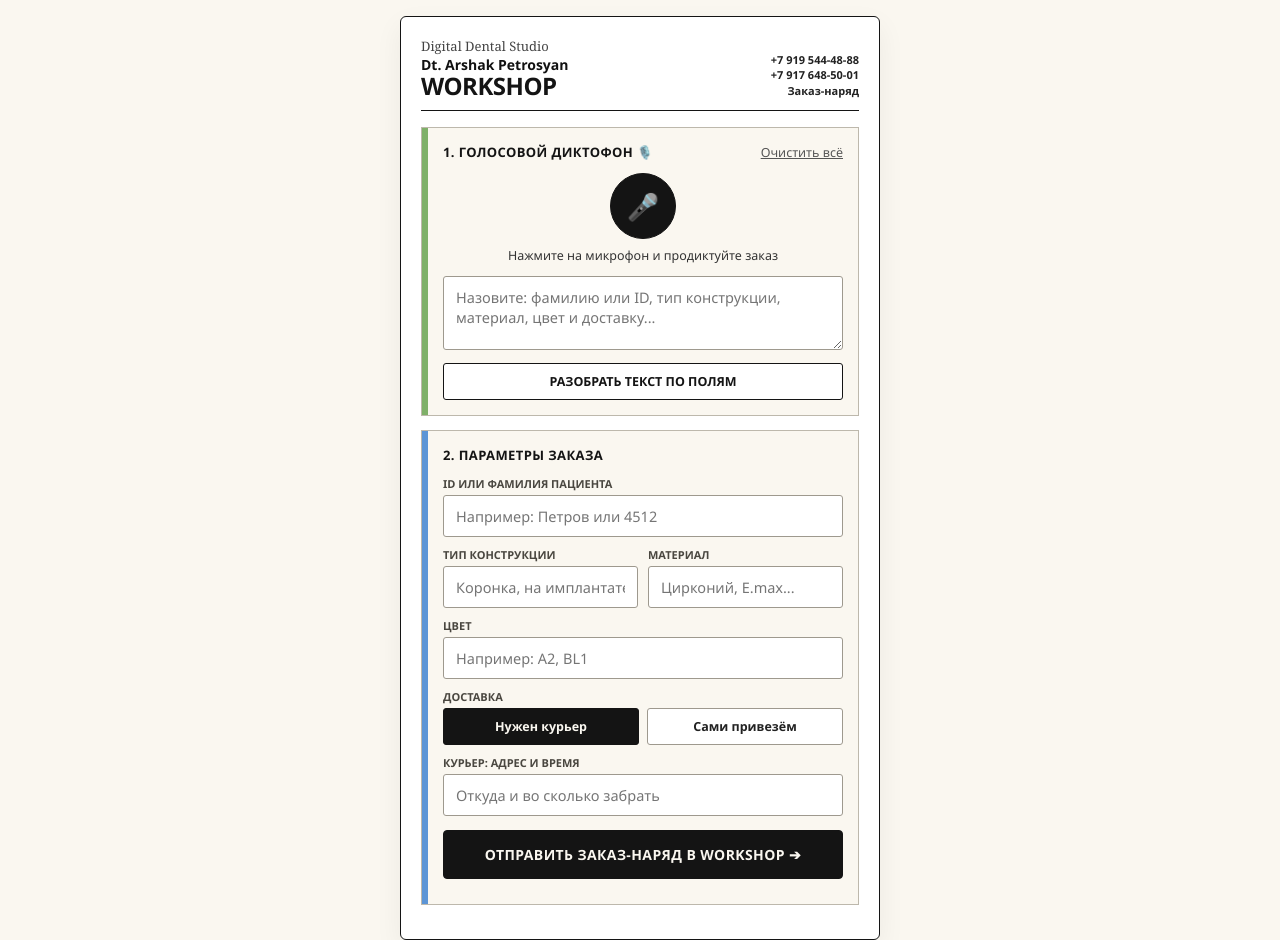
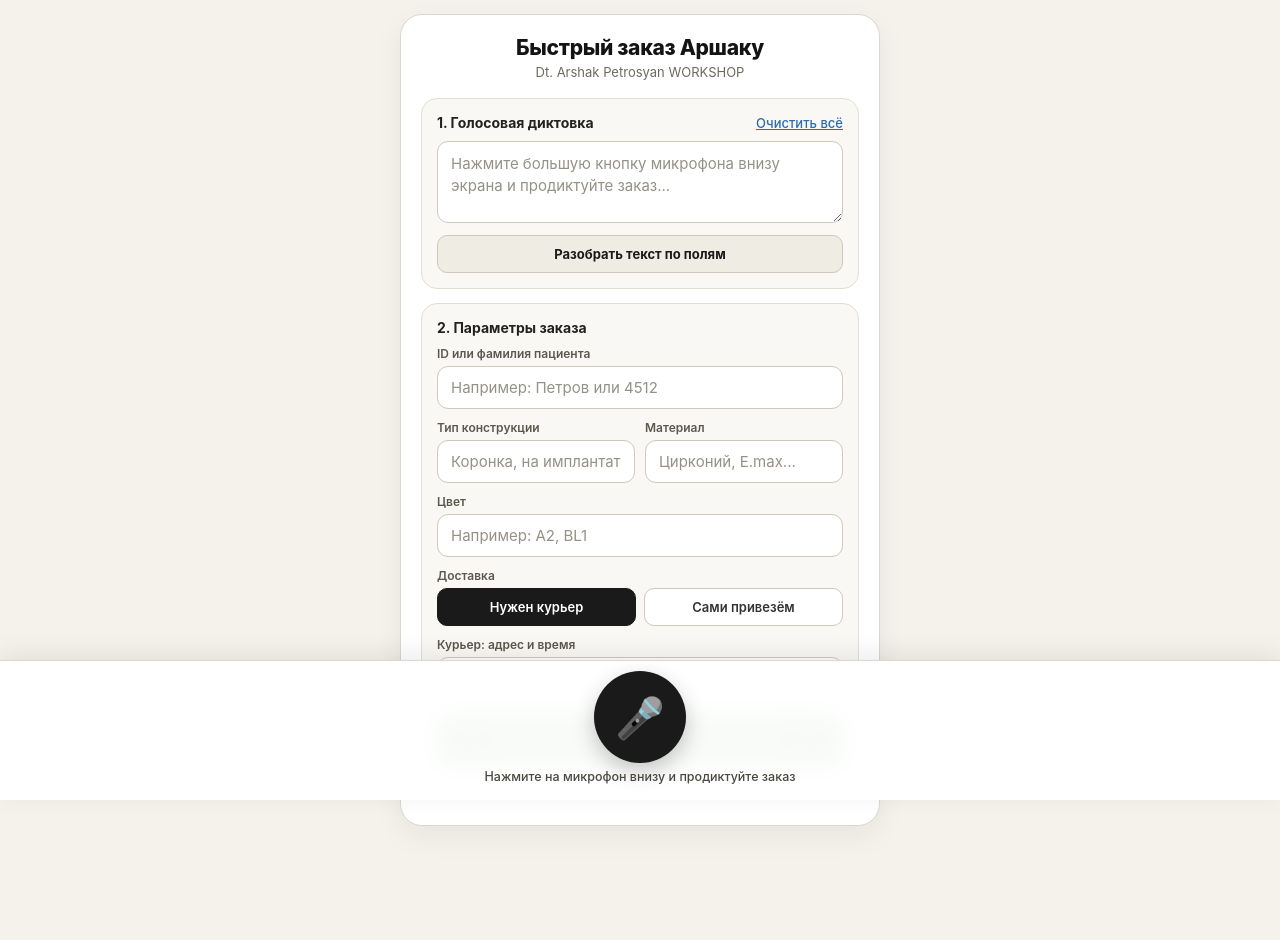
Before and after one commit to dtarshak3d-cloud/Zakaz, a plain HTML site: page index.html in a window 1280 px wide. Drawn offline with Linux system fonts and the light colour scheme.

Commit message:
Update index.html

```diff
--- a/index.html
+++ b/index.html
@@ -3,57 +3,46 @@
 <head>
   <meta charset="UTF-8">
   <meta name="viewport" content="width=device-width, initial-scale=1.0">
-  <title>Dt. Arshak Petrosyan WORKSHOP — Заказ</title>
+  <title>Быстрый заказ Аршаку</title>
   <style>
-    * { box-sizing: border-box; font-family: "Segoe UI", -apple-system, BlinkMacSystemFont, Roboto, sans-serif; }
-    body { margin: 0; padding: 16px; background: #FAF7F0; color: #141414; min-height: 100vh; display: flex; justify-content: center; align-items: flex-start; }
-    .app { width: 100%; max-width: 480px; background: #FFFFFF; border: 1.5px solid #141414; border-radius: 6px; padding: 20px; box-shadow: 0 10px 28px rgba(0,0,0,0.06); }
-    .brand { border-bottom: 1.5px solid #141414; padding-bottom: 12px; margin-bottom: 16px; display: flex; justify-content: space-between; align-items: flex-end; }
-    .brand-sub { font-family: Georgia, "Times New Roman", serif; font-size: 13px; color: #444; }
-    .brand-name { font-size: 14px; font-weight: 700; color: #111; }
-    .brand-logo { font-size: 24px; font-weight: 900; letter-spacing: -0.5px; line-height: 1; text-transform: uppercase; }
-    .brand-phones { text-align: right; font-size: 11px; line-height: 1.4; font-weight: 600; color: #222; }
-    .card { background: #FAF7F0; border: 1px solid #BDB8AC; padding: 15px 15px 15px 21px; margin-bottom: 14px; position: relative; }
-    .card::before { content: ""; position: absolute; left: 0; top: 0; bottom: 0; width: 6px; background: #7FB069; }
-    .card.blue::before { background: #5C95D6; }
-    .card-head { display: flex; justify-content: space-between; align-items: center; margin-bottom: 12px; font-weight: 800; font-size: 13px; text-transform: uppercase; letter-spacing: 0.4px; }
-    .clear-btn { background: none; border: none; color: #555; text-decoration: underline; cursor: pointer; font-size: 12.5px; padding: 0; }
-    .mic-wrap { display: flex; flex-direction: column; align-items: center; margin: 6px 0 12px; }
-    .mic-btn { width: 66px; height: 66px; border-radius: 50%; border: 1.5px solid #141414; background: #141414; color: #FAF7F0; font-size: 26px; cursor: pointer; transition: 0.2s; }
-    .mic-btn.rec { background: #D93838; border-color: #D93838; transform: scale(1.06); }
-    .mic-status { font-size: 12.5px; color: #333; margin-top: 8px; text-align: center; }
-    textarea, input { width: 100%; background: #FFFFFF; border: 1px solid #9E998E; border-radius: 3px; color: #111; padding: 10px 12px; font-size: 14.5px; outline: none; }
-    textarea:focus, input:focus { border-color: #141414; }
-    textarea { min-height: 74px; resize: vertical; }
-    .ai-btn { width: 100%; padding: 9px; border: 1px solid #141414; border-radius: 3px; background: #FFFFFF; color: #141414; font-size: 12.5px; font-weight: 700; cursor: pointer; margin-top: 8px; text-transform: uppercase; }
+    * { box-sizing: border-box; font-family: -apple-system, BlinkMacSystemFont, "Segoe UI", Roboto, sans-serif; }
+    body { margin: 0; padding: 14px 14px 150px; background: #F5F2EB; color: #1A1A1A; min-height: 100vh; display: flex; justify-content: center; align-items: flex-start; }
+    .app { width: 100%; max-width: 480px; background: #FFFFFF; border: 1px solid #DCD7CC; border-radius: 22px; padding: 20px; box-shadow: 0 10px 30px rgba(0,0,0,0.06); }
+    h1 { margin: 0; font-size: 21px; font-weight: 800; text-align: center; color: #141414; letter-spacing: -0.3px; }
+    .sub { text-align: center; font-size: 13px; color: #6E6A61; margin: 4px 0 18px; }
+    .card { background: #FAF8F4; border: 1px solid #E3DFD5; border-radius: 16px; padding: 15px; margin-bottom: 14px; }
+    .card-head { display: flex; justify-content: space-between; align-items: center; margin-bottom: 10px; font-weight: 700; font-size: 14px; color: #222; }
+    .clear-btn { background: none; border: none; color: #2B6CB0; text-decoration: underline; cursor: pointer; font-size: 13px; padding: 0; font-weight: 500; }
+    textarea, input { width: 100%; background: #FFFFFF; border: 1px solid #CFC9BC; border-radius: 11px; color: #141414; padding: 11px 13px; font-size: 15px; outline: none; transition: 0.15s; }
+    textarea:focus, input:focus { border-color: #141414; box-shadow: 0 0 0 2px rgba(20,20,20,0.08); }
+    textarea::placeholder, input::placeholder { color: #969187; }
+    textarea { min-height: 82px; resize: vertical; line-height: 1.45; }
+    .ai-btn { width: 100%; padding: 10px; border: 1px solid #CFC9BC; border-radius: 10px; background: #EFECE4; color: #1A1A1A; font-size: 13px; font-weight: 700; cursor: pointer; margin-top: 8px; }
     .grid { display: grid; grid-template-columns: 1fr 1fr; gap: 10px; }
-    .field { margin-bottom: 10px; }
-    label { display: block; font-size: 11px; color: #4A4740; margin-bottom: 4px; font-weight: 700; text-transform: uppercase; }
-    .delivery-btns { display: grid; grid-template-columns: 1fr 1fr; gap: 8px; margin-bottom: 10px; }
-    .del-btn { padding: 9px; border-radius: 3px; border: 1px solid #9E998E; background: #FFFFFF; color: #222; font-size: 12.5px; font-weight: 700; cursor: pointer; }
-    .del-btn.active { background: #141414; color: #FAF7F0; border-color: #141414; }
-    .submit-btn { width: 100%; padding: 14px; border: 1.5px solid #141414; border-radius: 4px; background: #141414; color: #FAF7F0; font-size: 14px; font-weight: 800; letter-spacing: 0.4px; text-transform: uppercase; cursor: pointer; margin-top: 4px; }
+    .field { margin-bottom: 11px; }
+    label { display: block; font-size: 12px; color: #5C584F; margin-bottom: 5px; font-weight: 600; }
+    .delivery-btns { display: grid; grid-template-columns: 1fr 1fr; gap: 8px; margin-bottom: 11px; }
+    .del-btn { padding: 10px; border-radius: 10px; border: 1px solid #CFC9BC; background: #FFFFFF; color: #333; font-size: 13px; font-weight: 600; cursor: pointer; }
+    .del-btn.active { background: #1A1A1A; color: #FFFFFF; border-color: #1A1A1A; }
+    .submit-btn { width: 100%; padding: 15px; border: none; border-radius: 13px; background: #2E7D32; color: #FFFFFF; font-size: 16px; font-weight: 700; cursor: pointer; margin-top: 4px; box-shadow: 0 6px 16px rgba(46,125,50,0.22); }
     .submit-btn:disabled { opacity: 0.6; }
-    .send-status { text-align: center; font-size: 13px; font-weight: 700; margin-top: 10px; color: #2B5B1E; }
+    .send-status { text-align: center; font-size: 13px; font-weight: 600; margin-top: 10px; color: #2E7D32; }
+    .mic-dock { position: fixed; bottom: 0; left: 0; right: 0; background: rgba(255, 255, 255, 0.96); backdrop-filter: blur(12px); border-top: 1px solid #DCD7CC; padding: 10px 16px 16px; display: flex; flex-direction: column; align-items: center; z-index: 999; box-shadow: 0 -6px 24px rgba(0,0,0,0.08); }
+    .mic-btn { width: 92px; height: 92px; border-radius: 50%; border: none; background: #1A1A1A; color: #FFFFFF; font-size: 40px; cursor: pointer; box-shadow: 0 8px 22px rgba(0,0,0,0.22); transition: 0.2s; display: flex; align-items: center; justify-content: center; }
+    .mic-btn.rec { background: #D93838; transform: scale(1.07); box-shadow: 0 8px 26px rgba(217,56,56,0.4); }
+    .mic-status { font-size: 12.5px; color: #4A4740; margin-top: 6px; text-align: center; font-weight: 500; }
   </style>
 </head>
 <body>
   <div class="app">
-    <div class="brand">
-      <div>
-        <div class="brand-sub">Digital Dental Studio</div>
-        <div class="brand-name">Dt. Arshak Petrosyan</div>
-        <div class="brand-logo">WORKSHOP</div>
-      </div>
-      <div class="brand-phones">+7 919 544-48-88<br>+7 917 648-50-01<br>Заказ-наряд</div>
+    <h1>Быстрый заказ Аршаку</h1>
+    <div class="sub">Dt. Arshak Petrosyan WORKSHOP</div>
+    <div class="card">
+      <div class="card-head"><span>1. Голосовая диктовка</span><button type="button" class="clear-btn" id="clearBtn">Очистить всё</button></div>
+      <textarea id="rawText" placeholder="Нажмите большую кнопку микрофона внизу экрана и продиктуйте заказ..."></textarea>
+      <button type="button" class="ai-btn" id="aiParseBtn">Разобрать текст по полям</button>
     </div>
     <div class="card">
-      <div class="card-head"><span>1. Голосовой диктофон 🎙️</span><button type="button" class="clear-btn" id="clearBtn">Очистить всё</button></div>
-      <div class="mic-wrap"><button type="button" class="mic-btn" id="micBtn">🎤</button><div class="mic-status" id="micStatus">Нажмите на микрофон и продиктуйте заказ</div></div>
-      <textarea id="rawText" placeholder="Назовите: фамилию или ID, тип конструкции, материал, цвет и доставку..."></textarea>
-      <button type="button" class="ai-btn" id="aiParseBtn">Разобрать текст по полям</button>
-    </div>
-    <div class="card blue">
       <div class="card-head"><span>2. Параметры заказа</span></div>
       <div class="field"><label>ID или фамилия пациента</label><input type="text" id="pId" placeholder="Например: Петров или 4512"></div>
       <div class="grid">
@@ -64,9 +53,13 @@
       <label>Доставка</label>
       <div class="delivery-btns"><button type="button" class="del-btn active" id="btnCourier">Нужен курьер</button><button type="button" class="del-btn" id="btnSelf">Сами привезём</button></div>
       <div class="field" id="courierBox"><label>Курьер: адрес и время</label><input type="text" id="pCour" placeholder="Откуда и во сколько забрать"></div>
-      <button type="button" class="submit-btn" id="sendBtn">Отправить заказ-наряд в WORKSHOP ➔</button>
+      <button type="button" class="submit-btn" id="sendBtn">Отправить Аршаку в лабораторию ➔</button>
       <div class="send-status" id="sendStatus"></div>
     </div>
+  </div>
+  <div class="mic-dock">
+    <button type="button" class="mic-btn" id="micBtn">🎤</button>
+    <div class="mic-status" id="micStatus">Нажмите на микрофон внизу и продиктуйте заказ</div>
   </div>
   <script>
     const GAS_URL = 'https://' + 'script.google' + '.com/macros/s/AKfycbyeHWKmbbvUtTkhXHeXSmJn92by9qfhziAqXFg0K0ACnE6dpIRxnVzZdZjDg912HVsXrg/exec';
@@ -100,15 +93,15 @@
     $('aiParseBtn').onclick = () => { localParse($('rawText').value); $('micStatus').textContent = 'Поля заполнены!'; };
     $('btnCourier').onclick = () => { $('btnCourier').classList.add('active'); $('btnSelf').classList.remove('active'); $('courierBox').style.display = 'block'; if ($('pCour').value === 'Сами привезём') $('pCour').value = ''; };
     $('btnSelf').onclick = () => { $('btnSelf').classList.add('active'); $('btnCourier').classList.remove('active'); $('courierBox').style.display = 'none'; $('pCour').value = 'Сами привезём'; };
-    $('clearBtn').onclick = () => { ['rawText','pId','pType','pMat','pCol','pCour'].forEach(k => $(k).value = ''); $('btnCourier').click(); $('micStatus').textContent = 'Нажмите на микрофон и продиктуйте заказ'; $('sendStatus').textContent = ''; };
+    $('clearBtn').onclick = () => { ['rawText','pId','pType','pMat','pCol','pCour'].forEach(k => $(k).value = ''); $('btnCourier').click(); $('micStatus').textContent = 'Нажмите на микрофон внизу и продиктуйте заказ'; $('sendStatus').textContent = ''; };
     const SR = window.SpeechRecognition || window.webkitSpeechRecognition, isYa = /YaBrowser/i.test(navigator.userAgent);
     let rec = null, listening = false;
     if (SR && !isYa) {
       rec = new SR(); rec.lang = 'ru-RU'; rec.continuous = true; rec.interimResults = true;
       rec.onresult = e => { let f = ''; for (let i = 0; i < e.results.length; i++) { const it = e.results.item ? e.results.item(i) : e.results.at(i), al = it.item ? it.item(0) : it.at(0); if (al && al.transcript) f += al.transcript; } $('rawText').value = f; localParse(f); };
-      rec.onend = () => { listening = false; $('micBtn').className = 'mic-btn'; $('micStatus').textContent = 'Готово! Проверьте поля ниже'; };
+      rec.onend = () => { listening = false; $('micBtn').className = 'mic-btn'; $('micStatus').textContent = 'Готово! Проверьте поля выше'; };
     }
-    $('micBtn').onclick = () => { if (rec) { if (!listening) { rec.start(); listening = true; $('micBtn').className = 'mic-btn rec'; $('micStatus').textContent = 'Говорите...'; } else rec.stop(); } else { $('rawText').focus(); $('micStatus').innerHTML = 'В Яндекс Браузере нажмите <b>Win + H</b> и диктуйте'; } };
+    $('micBtn').onclick = () => { if (rec) { if (!listening) { rec.start(); listening = true; $('micBtn').className = 'mic-btn rec'; $('micStatus').textContent = 'Говорите... Нажмите ещё раз, чтобы остановить'; } else rec.stop(); } else { $('rawText').focus(); $('micStatus').innerHTML = 'В Яндекс Браузере нажмите <b>Win + H</b> и диктуйте'; } };
     $('sendBtn').onclick = async () => {
       const btn = $('sendBtn'); btn.disabled = true; $('sendStatus').textContent = 'Отправляем на Dt.Arshak@yandex.ru...';
       try { const q = new URLSearchParams({ action: 'sendEmail', id: $('pId').value, type: $('pType').value, material: $('pMat').value, color: $('pCol').value, courier: $('pCour').value, rawText: $('rawText').value }); await fetch(GAS_URL + '?' + q.toString(), { mode: 'no-cors' }); $('sendStatus').textContent = '✓ Отправлено на Dt.Arshak@yandex.ru!'; }
```
